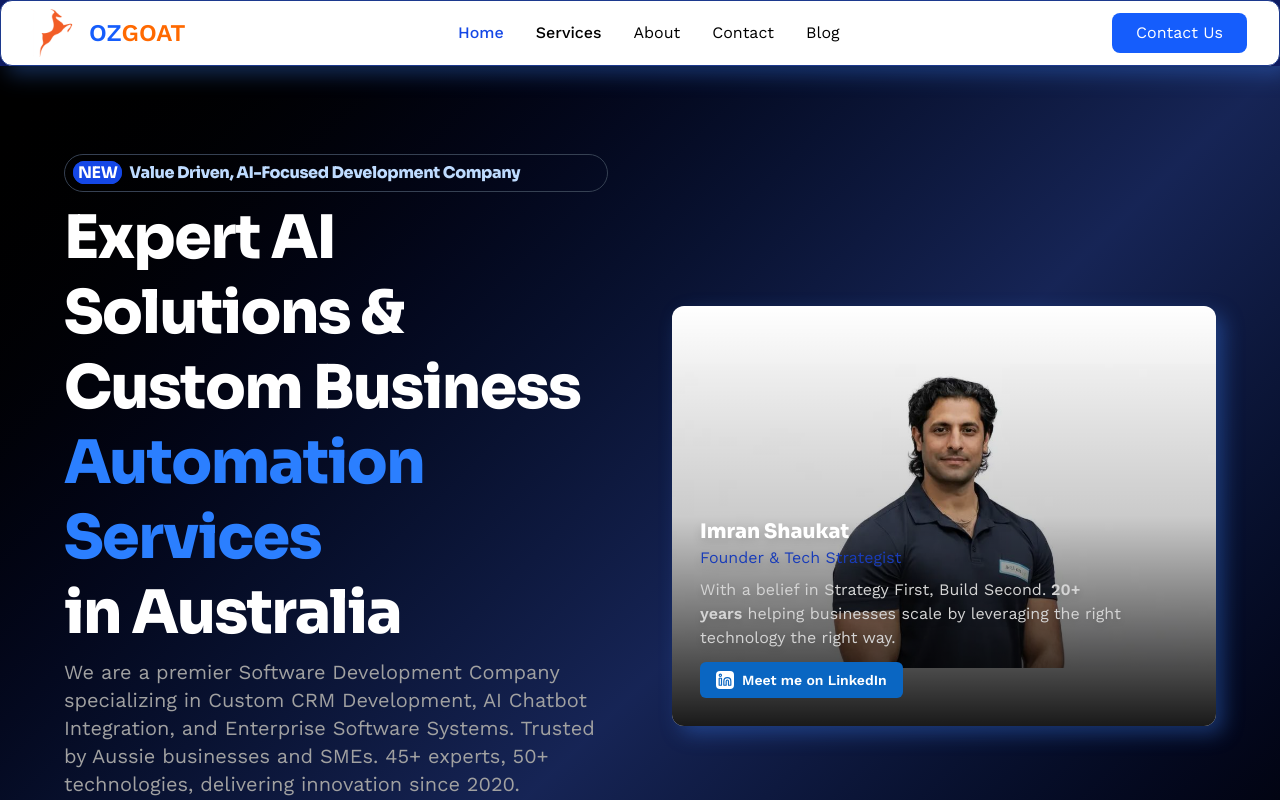
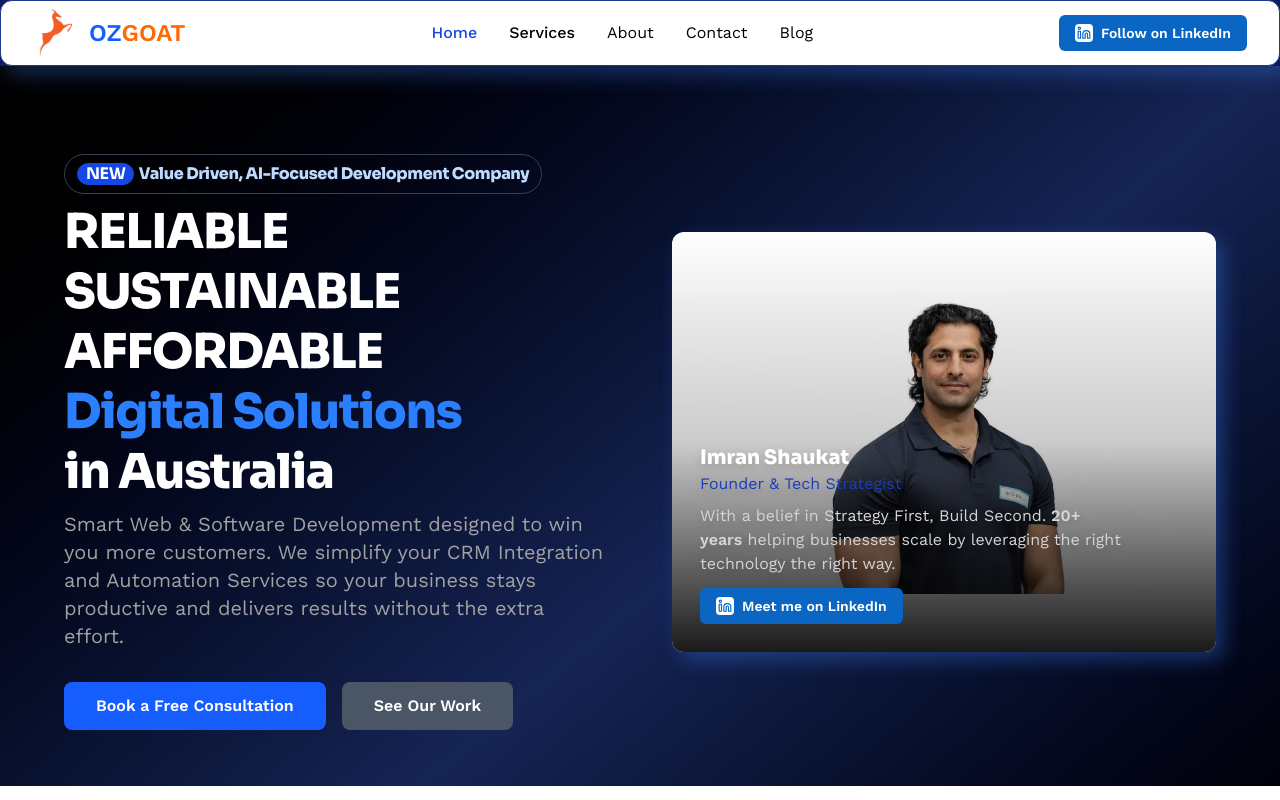
Before and after one commit to ricilixtech/ozgoat-webiste, a Next.js app: page / in a window 1280 px wide. Shown: the top 800 px of the page. Built offline with nearby package versions, Linux system fonts and the light colour scheme.

Commit message:
small updates on homepage

```diff
--- a/components/home/Hero.tsx
+++ b/components/home/Hero.tsx
@@ -44,22 +44,28 @@
 const Hero = () => {
   return (
     <section className="bg-gradient-to-br from-black via-blue-950 to-black pt-4 md:pt-8 xl:pt-10">
-      <div className="max-w-8xl xl:max-w-none md:py-6 py-4 mx-auto">
+      <div className="max-w-8xl xl:max-w-none md:pt-6 pt-4 mx-auto">
         {/* ===== HERO GRID ===== */}
         <div className="grid md:grid-cols-2 gap-10 xl:gap-16 2xl:gap-24 items-center py-6 px-4 sm:px-6 lg:px-8 xl:px-16 2xl:px-20">
           {/* ================= TEXT SECTION ================= */}
           <motion.div variants={containerVariants} initial="hidden" whileInView="visible" viewport={{ once: true, amount: 0.3 }}>
-            <motion.h1 variants={slideInLeft} className="tracking-tight leading-tight font-heading text-1px text-white mb-2">
-              <p className="text-blue-200 border border-gray-700 rounded-4xl px-2 py-2">
-                <span className="mr-1 font-bold bg-blue-700 border border-blue-700 rounded-3xl px-1 text-white">NEW</span>{" "}
+            <motion.h1
+              variants={slideInLeft}
+              className="tracking-tight leading-tight font-heading text-white mb-2"
+            >
+              <div className="inline-flex items-center text-blue-200 border border-gray-700 rounded-4xl px-3 py-2">
+                <span className="mr-1 font-bold bg-blue-700 border border-blue-700 rounded-3xl px-2 text-white">
+                  NEW
+                </span>
                 Value Driven, AI-Focused Development Company
-              </p>
+              </div>
             </motion.h1>
-            <motion.h1 variants={slideInLeft} className="tracking-tight font-bold leading-tight font-heading text-4xl md:text-5xl xl:text-6xl 2xl:text-7xl text-white mb-2">
-              Expert AI Solutions & Custom Business <p className="text-blue-500">Automation Services</p> in Australia
+            <motion.h1 variants={slideInLeft} className="tracking-tight font-bold leading-tight font-heading text-4xl md:text-4xl xl:text-5xl 2xl:text-6xl text-white mb-2">
+              RELIABLE SUSTAINABLE AFFORDABLE
+              <p className="text-blue-500">Digital Solutions </p> in Australia
             </motion.h1>
             <motion.p variants={slideInLeft} className="text-base font-vody md:text-lg xl:text-xl 2xl:w-3/5 text-neutral-400 mb-8">
-              We are a premier Software Development Company specializing in Custom CRM Development, AI Chatbot Integration, and Enterprise Software Systems. Trusted by Aussie businesses and SMEs. 45+ experts, 50+ technologies, delivering innovation since 2020.
+              Smart Web & Software Development designed to win you more customers. We simplify your CRM Integration and Automation Services so your business stays productive and delivers results without the extra effort.
             </motion.p>
             <motion.div variants={slideInLeft} className="flex flex-col sm:flex-row gap-4">
               <Link href="/contact">
@@ -111,7 +117,7 @@
 
               {/* LinkedIn Button */}
               <a
-                href="https://www.linkedin.com/company/ozgoat/"
+                href="https://www.linkedin.com/in/imranshaukatpo?utm_source=share_via&utm_content=profile&utm_medium=member_ios"
                 target="_blank"
                 rel="noopener noreferrer"
                 className="inline-flex items-center gap-2 mt-3 bg-[#0A66C2] hover:bg-[#004182] text-white text-sm font-bold px-4 py-2 rounded-md transition"
@@ -127,7 +133,7 @@
 
         {/* ================= STATS ================= */}
         <motion.div className="mt-8 text-center w-screen bg-white pt-4 overflow-hidden relative" variants={containerVariants} initial="hidden" whileInView="visible" viewport={{ once: true, amount: 0.3 }}>
-          <motion.p variants={slideInLeft} className="font-bold text-sm text-neutral-900 mb-4">
+          <motion.p variants={slideInLeft} className="font-medium text-sm text-neutral-900 mb-4">
             GLOBAL ENTERPRISE EXPERIENCE - STARTUP AGILITY
           </motion.p>
 
--- a/components/home/ServicesOverview.tsx
+++ b/components/home/ServicesOverview.tsx
@@ -364,7 +364,7 @@
         <div className="flex justify-center mt-12">
             <Link href="/contact">
               <button className="bg-blue-600 cursor-pointer hover:bg-blue-700 text-white font-bold px-8 py-3 rounded-lg transition duration-300">
-                Book An Introductry Call →
+                Book An Discovery Call →
               </button>
             </Link>
           </div>
--- a/components/home/Technologies.tsx
+++ b/components/home/Technologies.tsx
@@ -121,7 +121,7 @@
           <div className="flex justify-center mt-12">
             <Link href="/contact">
               <button className="bg-blue-600 cursor-pointer hover:bg-blue-700 text-white font-bold px-8 py-3 rounded-lg transition duration-300">
-                Book An Introductry Call →
+                Book An Discovery Call →
               </button>
             </Link>
           </div>
--- a/components/layout/Footer.tsx
+++ b/components/layout/Footer.tsx
@@ -6,7 +6,7 @@
     <footer className="bg-neutral-900 text-neutral-300 py-14">
       <div className="max-w-7xl mx-auto px-4 sm:px-6 lg:px-8">
 
-        {/* Logo Top Center */}
+        {/* Logo */}
         <div className="flex justify-center mb-10">
           <div className="relative w-[200px] h-[70px] sm:w-[240px] sm:h-[80px] md:w-[280px] md:h-[90px] lg:w-[320px] lg:h-[100px]">
             <Image
@@ -16,59 +16,76 @@
               className="object-contain"
             />
           </div>
-
         </div>
 
-        {/* Main Grid */}
+        {/* Grid */}
         <div className="grid md:grid-cols-4 gap-8 mb-10 text-center md:text-left">
 
           {/* Company Intro */}
-          <div className="text px-5">
-            <div className="justify-senter items-center text-center">
-            <h1 className="text-orange-500 pb-4">OZ<span className="text-blue-500">
-                GOAT
-              </span>{" "}</h1></div>
+          <div className="px-5">
+            <div className="text-center">
+              <h1 className="text-orange-500 pb-4">
+                OZ<span className="text-blue-500">GOAT</span>
+              </h1>
+            </div>
+
             <p className="text-neutral-300 text-sm leading-relaxed">
-            Strategy-led software development. We help businesses Build, Automate, and Scale using technology that actually works. Melbourne, Australia. Est. 2022.
+              Strategy-led software development. We help businesses Build,
+              Automate, and Scale using technology that actually works.
+              Melbourne, Australia. Est. 2022.
             </p>
           </div>
 
-          {/* Solutions */}
+          {/* Services (Same as Navbar) */}
           <div>
             <h4 className="font-heading text-orange-500 font-semibold mb-4">
-              Solutions
+              Services
             </h4>
 
             <ul className="space-y-2 text-sm">
+
               <li>
                 <Link href="/services" className="hover:text-white transition">
-                  Web & Mobile Apps
+                  All Services
                 </Link>
               </li>
 
               <li>
-                <Link href="/services" className="hover:text-white transition">
-                  <span className="font-medium">Business Automation</span>
+                <Link
+                  href="/services#automation"
+                  className="hover:text-white transition"
+                >
+                  Business Process Automation
                 </Link>
               </li>
 
               <li>
-                <Link href="/services" className="hover:text-white transition">
-                  CRM Optimization
+                <Link
+                  href="/services#software"
+                  className="hover:text-white transition"
+                >
+                  Software Development
                 </Link>
               </li>
 
               <li>
-                <Link href="/services" className="hover:text-white transition">
-                  AI Integration
+                <Link
+                  href="/services#crm"
+                  className="hover:text-white transition"
+                >
+                  CRM Integration
                 </Link>
               </li>
 
               <li>
-                <Link href="/services" className="hover:text-white transition">
-                  Workflow Automation
+                <Link
+                  href="/services#apps"
+                  className="hover:text-white transition"
+                >
+                  Mobile & Web App Development
                 </Link>
               </li>
+
             </ul>
           </div>
 
@@ -79,33 +96,29 @@
             </h4>
 
             <ul className="space-y-2 text-sm">
+
               <li>
                 <Link href="/about" className="hover:text-white transition">
-                  <span className="font-medium">About Us</span>
+                  About Us
                 </Link>
               </li>
 
               <li>
-                <Link href="/" className="hover:text-white transition">
-                  Case Studies
-                </Link>
-              </li>
-
-              <li>
-                <Link href="/" className="hover:text-white transition">
+                <Link href="/portfolio" className="hover:text-white transition">
                   Blog
                 </Link>
               </li>
 
               <li>
-                <Link href="/" className="hover:text-white transition">
-                  Careers
+                <Link href="/contact" className="hover:text-white transition">
+                  Contact
                 </Link>
               </li>
+
             </ul>
           </div>
 
-          {/* Social Media */}
+          {/* Social */}
           <div>
             <h4 className="font-heading text-orange-500 font-semibold mb-4">
               Connect
@@ -114,7 +127,10 @@
             <div className="flex justify-center md:justify-start gap-5">
 
               {/* LinkedIn */}
-              <a href="#" className="text-blue-500 hover:text-purple-500 transition">
+              <a
+                href="https://www.linkedin.com/company/ozgoat/"
+                className="text-blue-500 hover:text-purple-500 transition"
+              >
                 <svg
                   className="w-6 h-6"
                   fill="currentColor"
@@ -124,24 +140,17 @@
                 </svg>
               </a>
 
-              {/* Twitter */}
-              <a href="#" className="text-blue-500 hover:text-purple-500 transition">
-                <svg className="w-6 h-6" fill="currentColor" viewBox="0 0 24 24">
-                  <path d="M22.46 6c-.77.35-1.6.58-2.46.69a4.3 4.3 0 001.88-2.37 8.6 8.6 0 01-2.72 1.04A4.29 4.29 0 0015.5 4c-2.37 0-4.29 1.92-4.29 4.29 0 .34.04.67.11.98C7.69 9.09 4.07 7.13 1.64 4.16a4.29 4.29 0 00-.58 2.16c0 1.49.76 2.8 1.91 3.57a4.27 4.27 0 01-1.94-.54v.05c0 2.08 1.48 3.82 3.44 4.22-.36.1-.75.15-1.14.15-.28 0-.55-.03-.82-.08.55 1.72 2.16 2.97 4.07 3a8.6 8.6 0 01-5.33 1.84c-.35 0-.69-.02-1.03-.06A12.14 12.14 0 006.56 21c7.55 0 11.68-6.26 11.68-11.68 0-.18 0-.35-.01-.53A8.3 8.3 0 0024 5.1a8.52 8.52 0 01-2.54.7z" />
-                </svg>
-              </a>
-
               {/* Facebook */}
-              <a href="#" className="text-blue-500 hover:text-purple-500 transition">
-                <svg className="w-6 h-6" fill="currentColor" viewBox="0 0 24 24">
+              <a
+                href="#"
+                className="text-blue-500 hover:text-purple-500 transition"
+              >
+                <svg
+                  className="w-6 h-6"
+                  fill="currentColor"
+                  viewBox="0 0 24 24"
+                >
                   <path d="M22 12a10 10 0 10-11.63 9.88v-6.99H7.9V12h2.47V9.8c0-2.44 1.45-3.8 3.67-3.8 1.06 0 2.17.19 2.17.19v2.39H15c-1.21 0-1.59.75-1.59 1.52V12h2.7l-.43 2.89h-2.27v6.99A10 10 0 0022 12z" />
-                </svg>
-              </a>
-
-              {/* Instagram */}
-              <a href="#" className="text-blue-500 hover:text-purple-500 transition">
-                <svg className="w-6 h-6" fill="currentColor" viewBox="0 0 24 24">
-                  <path d="M7 2C4.24 2 2 4.24 2 7v10c0 2.76 2.24 5 5 5h10c2.76 0 5-2.24 5-5V7c0-2.76-2.24-5-5-5H7zm5 5a5 5 0 110 10 5 5 0 010-10zm6.5-.88a1.13 1.13 0 11-2.26 0 1.13 1.13 0 012.26 0zM12 9a3 3 0 100 6 3 3 0 000-6z" />
                 </svg>
               </a>
 
@@ -149,7 +158,7 @@
           </div>
         </div>
 
-        {/* Bottom Bar */}
+        {/* Bottom */}
         <div className="border-t border-neutral-800 pt-8 flex flex-col md:flex-row justify-between items-center text-center md:text-left">
 
           <p className="text-sm text-neutral-400">
@@ -167,6 +176,7 @@
           </div>
 
         </div>
+
       </div>
     </footer>
   );
--- a/components/layout/Navbar.tsx
+++ b/components/layout/Navbar.tsx
@@ -6,6 +6,8 @@
 import { usePathname, useRouter } from 'next/navigation';
 import { Space_Grotesk } from "next/font/google";
 import MobileMenu from './MobileMenu';
+
+import { Linkedin } from "lucide-react";
 
 const spaceGrotesk = Space_Grotesk({
     subsets: ["latin"],
@@ -92,7 +94,7 @@
         <>
             <div
                 ref={navRef}
-                className={`sticky top-0 z-50 shadow-[8px_8px_20px_rgba(59,130,246,0.35)]
+                className={`sticky top-0 z-50 font-body shadow-[8px_8px_20px_rgba(59,130,246,0.35)]
         transition-transform duration-300
         ${showNavbar ? "translate-y-0" : "-translate-y-28"}`}
             >
@@ -129,7 +131,7 @@
                                                 </button>
 
                                                 {openDropdown === link.label && (
-                                                    <div className="absolute left-0 top-10 w-56 bg-white border rounded-lg shadow-lg py-2">
+                                                    <div className="absolute font-body left-0 top-10 w-56 bg-white border rounded-lg shadow-lg py-2">
                                                         {link.submenu.map(sub => {
                                                             const hash = typeof window !== "undefined" ? window.location.hash : "";
                                                             const isActive = sub.href.includes(hash);
@@ -146,7 +148,7 @@
                                                                 <Link
                                                                     key={sub.href}
                                                                     href={sub.href}
-                                                                    className={`block px-4 py-2 hover:bg-blue-50 ${textColor}`}
+                                                                    className={`font-body block px-4 py-2 hover:bg-blue-50 ${textColor}`}
                                                                     onClick={() => setOpenDropdown(null)}
                                                                 >
                                                                     {sub.label}
@@ -174,14 +176,18 @@
                                 })}
                             </div>
 
-                            <div className="hidden md:flex">
-                                <button
-                                    onClick={() => router.push('/contact')}
-                                    className="bg-blue-600 text-white px-6 py-2 rounded-lg hover:bg-blue-700"
-                                >
-                                    Contact Us
-                                </button>
-                            </div>
+
+                                    {/* LinkedIn Button */}
+                                    <a
+                                        href="https://www.linkedin.com/company/ozgoat/"
+                                        target="_blank"
+                                        rel="noopener noreferrer"
+                                        className="inline-flex items-center gap-2 bg-[#0A66C2] hover:bg-[#004182] text-white text-sm font-bold px-4 py-2 rounded-md transition"
+                                    >
+                                        <Linkedin size={18} className="bg-white text-[#0A66C2] rounded-sm p-[2px]" />
+                                        Follow on LinkedIn
+                                    </a>
+
 
                             <button
                                 className="md:hidden text-2xl"
--- a/components/services/Delivery.tsx
+++ b/components/services/Delivery.tsx
@@ -203,7 +203,7 @@
         <div className="flex justify-center mt-12">
             <Link href="/contact">
               <button className="bg-blue-600 cursor-pointer hover:bg-blue-700 text-white font-bold px-8 py-3 rounded-lg transition duration-300">
-                Book An Introductry Call →
+                Book A Discovery Call →
               </button>
             </Link>
           </div>
```
Lines whose indentation alone changed are shown as unchanged.
